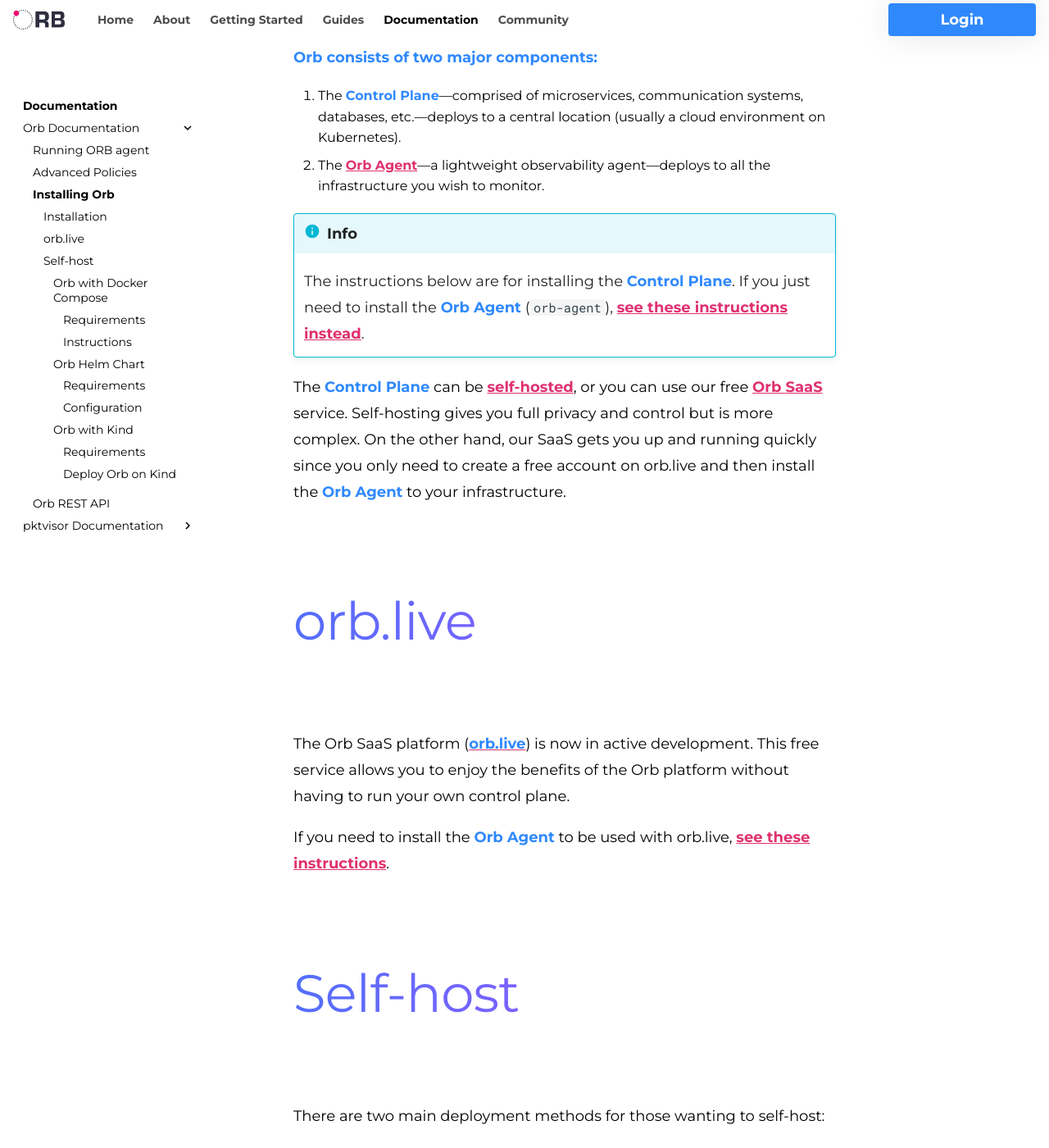
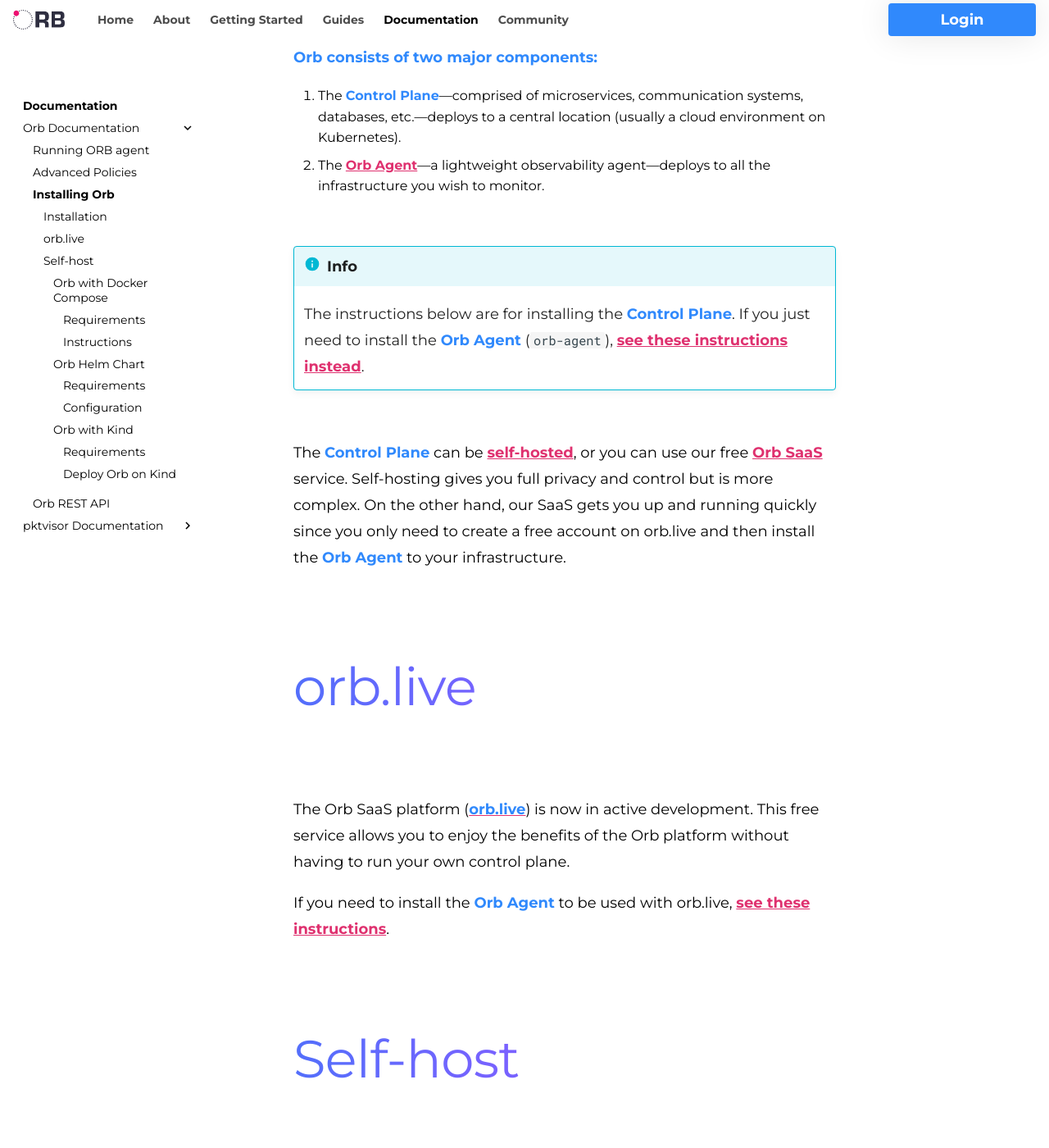
Before and after one commit to orb-community/orb-website, an MkDocs documentation site: the page built from docs/install.md, in a window 1280 px wide and 1400 px high, scrolled down 277 px. Shown: the whole window at 82% size. Built offline with MkDocs 1.6.1 and Material for MkDocs 9.7.7, drawn with Linux system fonts in a browser that asks for light colours.

Commit message:
add margin to admonition

```diff
--- a/docs/stylesheets/extra.css
+++ b/docs/stylesheets/extra.css
@@ -194,6 +194,10 @@
   margin-top: 0px;
 }
 
+.admonition {
+  margin: 3rem 0px !important;
+}
+
 .md-footer__link {
   border: 1px solid #ffffff;
   filter: drop-shadow(0px 0px 60px rgba(0, 0, 0, 0.15));
```
